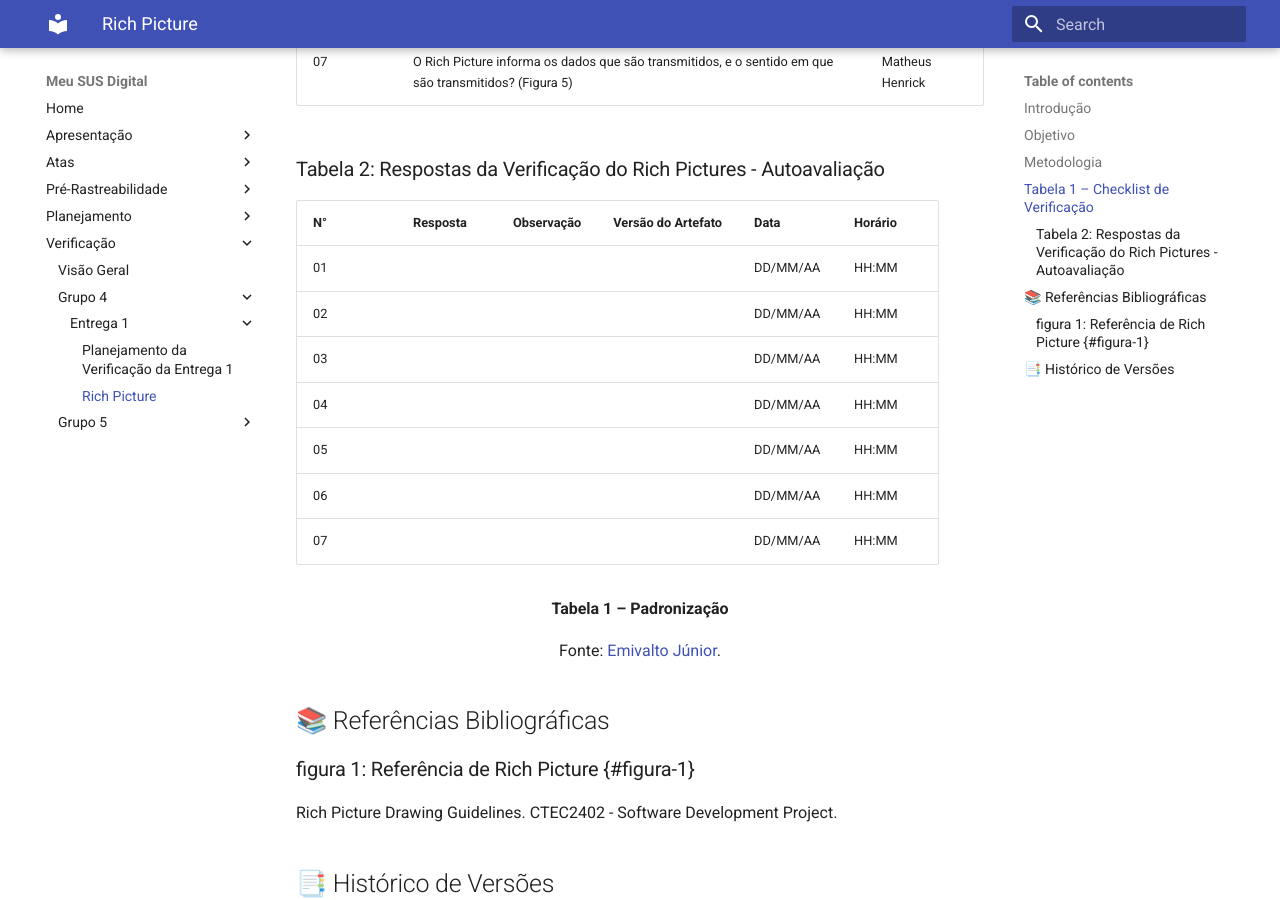
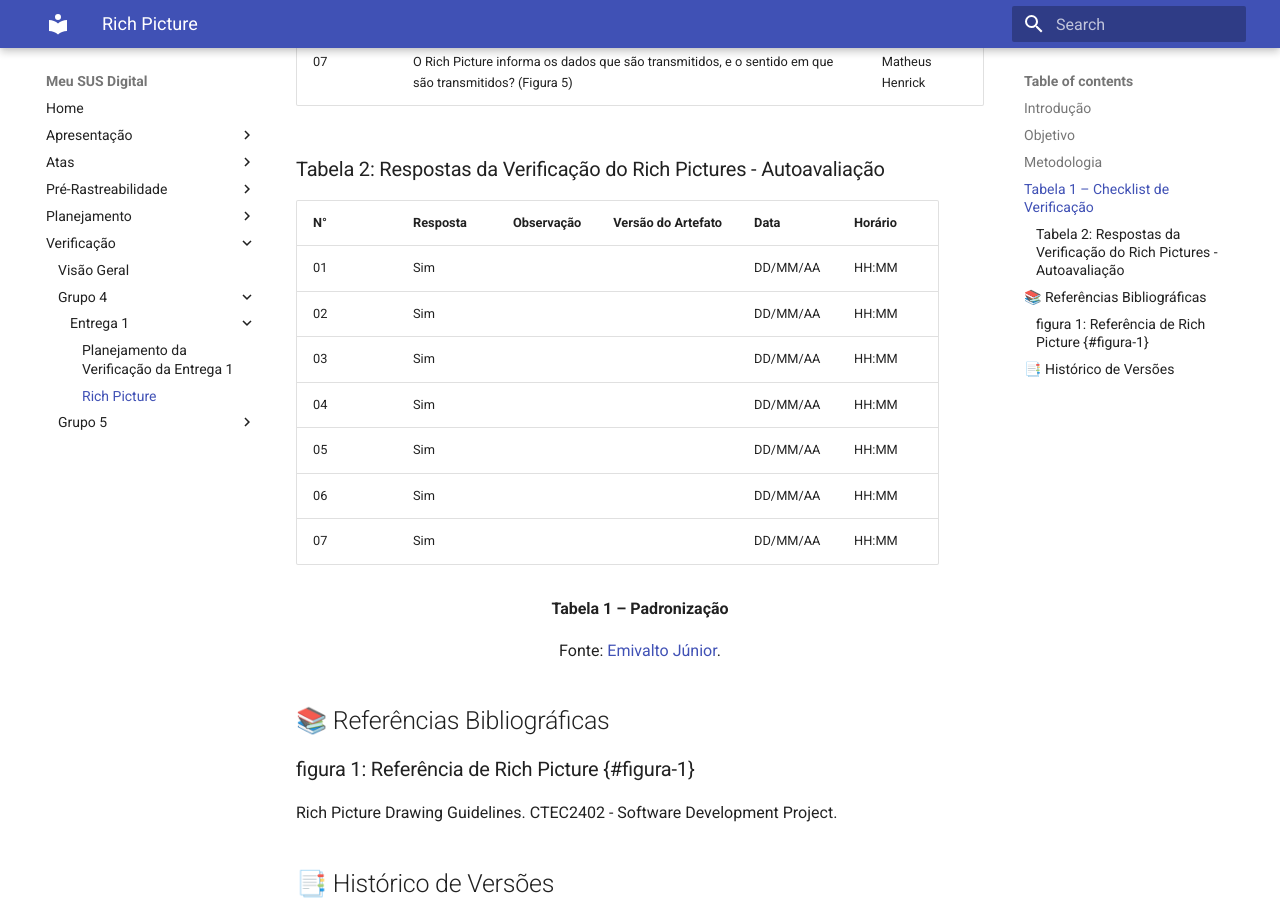
Before and after one commit to Requisitos-de-Software/2024.2-MeuSUSDigital, an MkDocs documentation site: the page built from docs/verificacao/grupo4/Entrega1/entrega1-1.md, in a window 1280 px wide and 900 px high, scrolled down 1208 px. Built offline with MkDocs 1.6.1 and Material for MkDocs 9.7.7, drawn with Linux system fonts in a browser that asks for light colours.

Commit message:
Update entrega1-1.md

```diff
--- a/docs/verificacao/grupo4/Entrega1/entrega1-1.md
+++ b/docs/verificacao/grupo4/Entrega1/entrega1-1.md
@@ -46,13 +46,13 @@ A tabela 1 apresenta sobre o checklist com os dados obtidos a partir das verific
 
 | N° | Resposta | Observação | Versão do Artefato | Data | Horário |
 |----|----------|------------|--------------------|------|---------|
-| 01 |  |  |  | DD/MM/AA | HH:MM |
-| 02 |  |  |  | DD/MM/AA | HH:MM |
-| 03 |  |  |  | DD/MM/AA | HH:MM |
-| 04 |  |  |  | DD/MM/AA | HH:MM |
-| 05 |  |  |  | DD/MM/AA | HH:MM |
-| 06 |  |  |  | DD/MM/AA | HH:MM |
-| 07 |  |  |  | DD/MM/AA | HH:MM |
+| 01 | Sim |  |  | DD/MM/AA | HH:MM |
+| 02 | Sim |  |  | DD/MM/AA | HH:MM |
+| 03 | Sim |  |  | DD/MM/AA | HH:MM |
+| 04 | Sim |  |  | DD/MM/AA | HH:MM |
+| 05 | Sim |  |  | DD/MM/AA | HH:MM |
+| 06 | Sim |  |  | DD/MM/AA | HH:MM |
+| 07 | Sim |  |  | DD/MM/AA | HH:MM |
 
 <div align="center">
     <p><strong>Tabela 1 – Padronização</strong></p>
```
